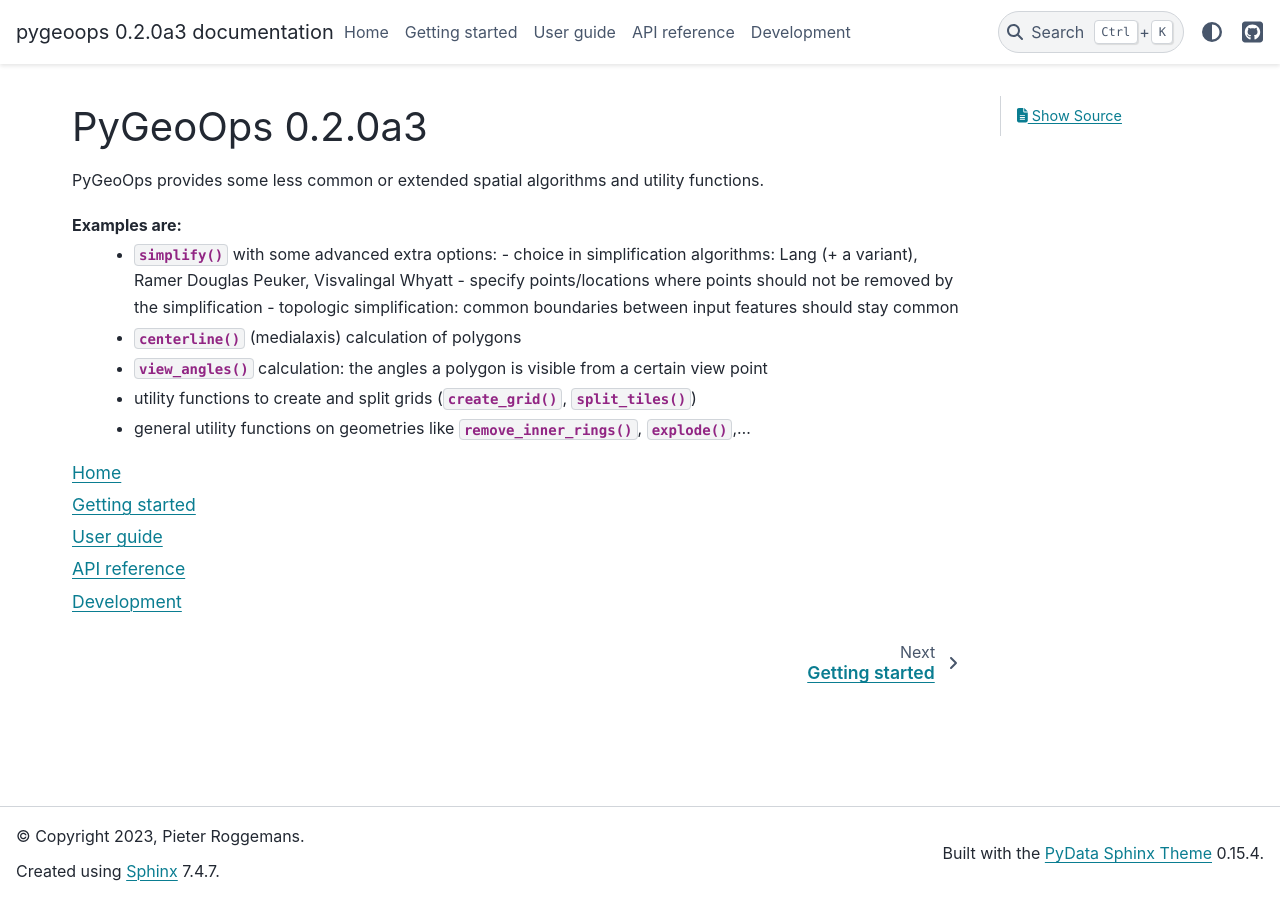
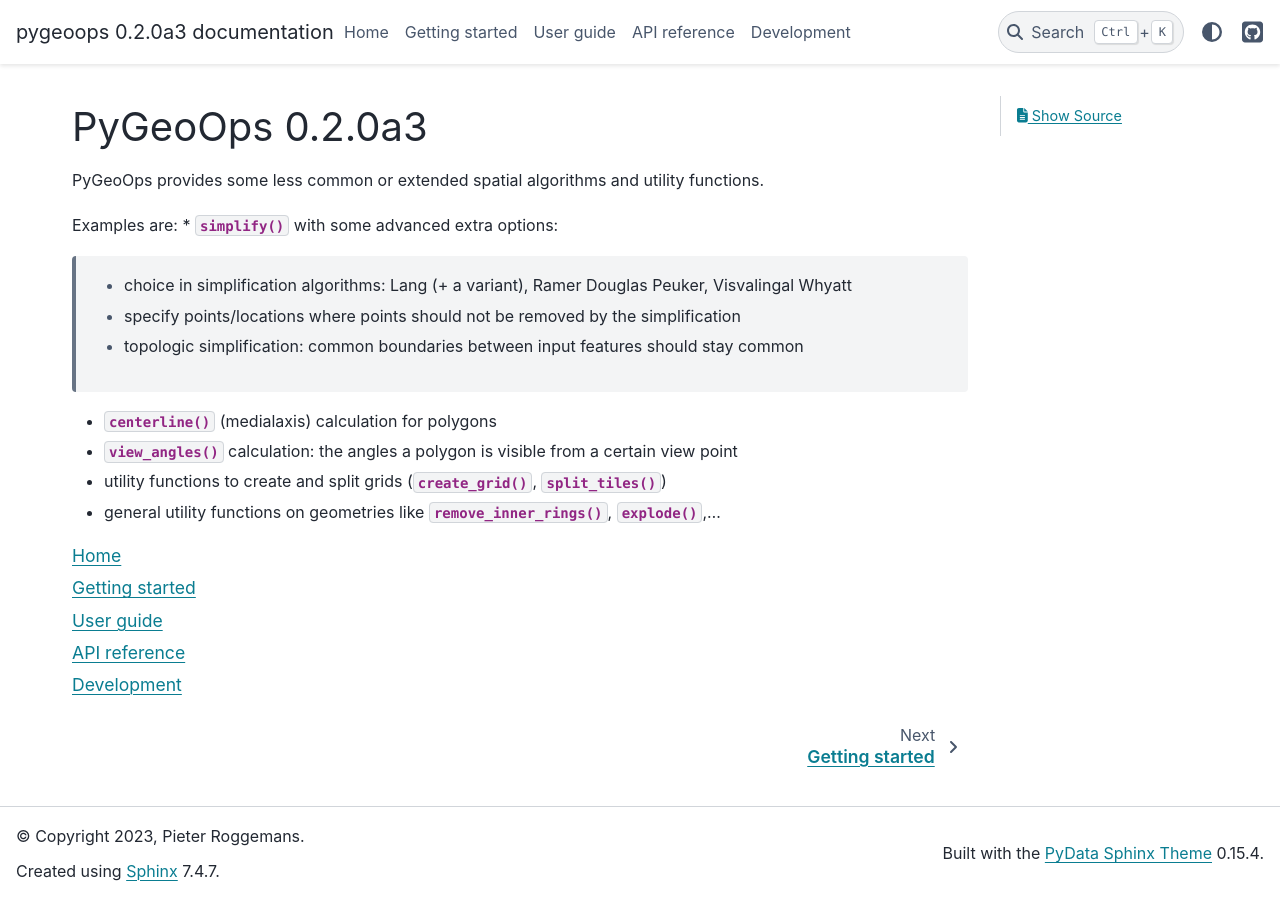
Before and after one commit to pygeoops/pygeoops, a Sphinx documentation site: the page built from docs/index.rst, in a window 1280 px wide. Built offline with Sphinx 7.4.7 and the PyData theme 0.15.4, drawn with Linux system fonts in a browser that asks for light colours.

Commit message:
Update index.rst

```diff
--- a/docs/index.rst
+++ b/docs/index.rst
@@ -11,17 +11,19 @@ PyGeoOps |version|
 PyGeoOps provides some less common or extended spatial algorithms and utility functions.
 
 Examples are:
-  - :meth:`~simplify` with some advanced extra options:
-    - choice in simplification algorithms: Lang (+ a variant), Ramer Douglas Peuker, Visvalingal Whyatt
-    - specify points/locations where points should not be removed by the simplification
-    - topologic simplification: common boundaries between input features should stay common
-  - :meth:`~centerline` (medialaxis) calculation of polygons
-  - :meth:`~view_angles` calculation: the angles a polygon is visible from a certain
-    view point
-  - utility functions to create and split grids (:meth:`~create_grid`,
-    :meth:`~split_tiles`)
-  - general utility functions on geometries like :meth:`~remove_inner_rings`,
-    :meth:`~explode`,...
+* :meth:`~simplify` with some advanced extra options:
+
+  * choice in simplification algorithms: Lang (+ a variant), Ramer Douglas Peuker, Visvalingal Whyatt
+  * specify points/locations where points should not be removed by the simplification
+  * topologic simplification: common boundaries between input features should stay common
+
+* :meth:`~centerline` (medialaxis) calculation for polygons
+* :meth:`~view_angles` calculation: the angles a polygon is visible from a certain
+  view point
+* utility functions to create and split grids
+  (:meth:`~create_grid`, :meth:`~split_tiles`)
+* general utility functions on geometries like :meth:`~remove_inner_rings`,
+  :meth:`~explode`,...
 
 
 .. toctree::
```
